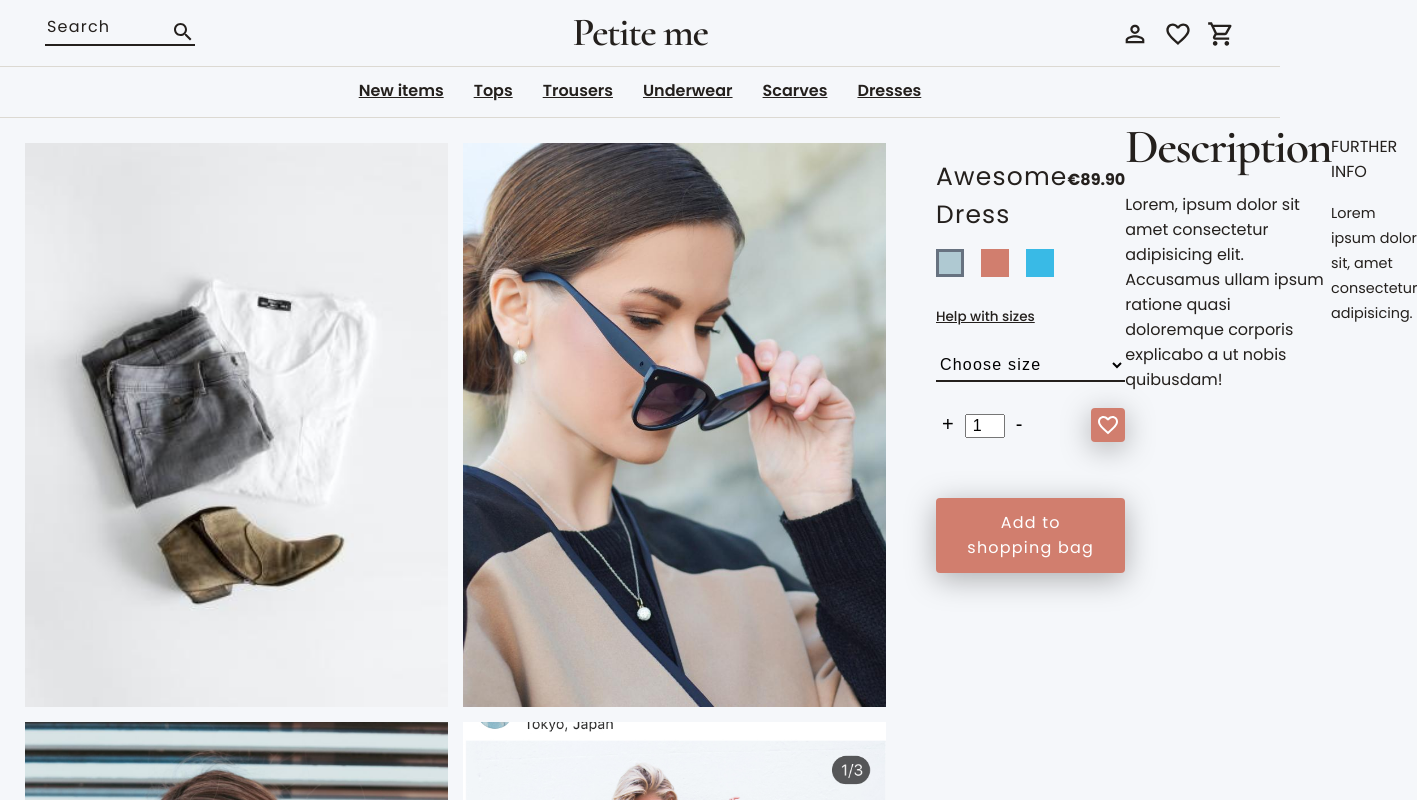
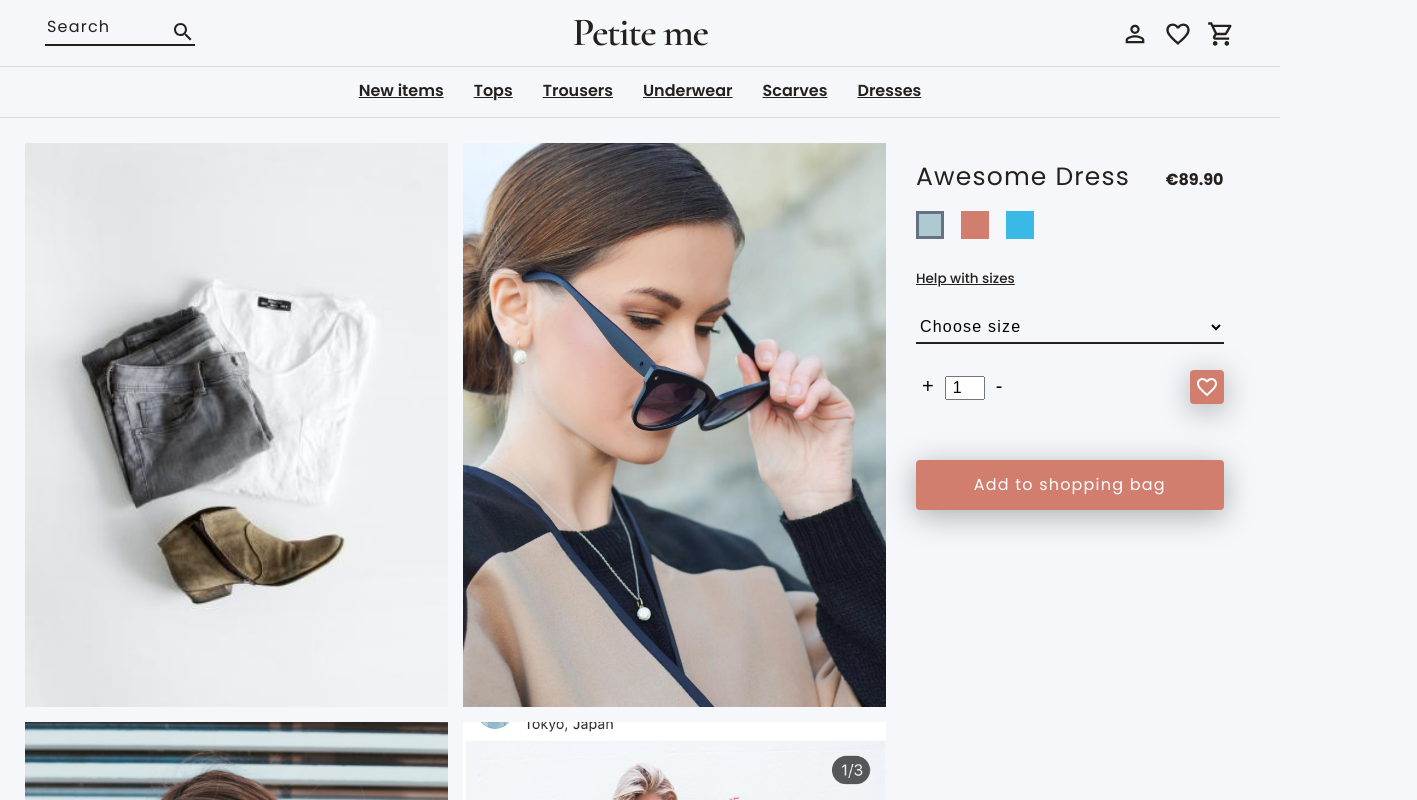
Before and after one commit to yurirech/petite-me-project, a Next.js app: page /categories/1/1 in a window 1280 px wide. Shown: the top 800 px of the page, 1417 px wide, since content can reach past the window. Built offline with nearby package versions, Linux system fonts and the light colour scheme.

Commit message:
item layout finished

```diff
--- a/pages/categories/[category]/[item_id]/index.module.scss
+++ b/pages/categories/[category]/[item_id]/index.module.scss
@@ -3,6 +3,9 @@
 .main {
 	.itemsPhotos {
 		margin-top: 2.5rem;
+		.photosGridDesktop {
+			@include hideOnMobile;
+		}
 		.swiper {
 			@include hideOnDesktop;
 			.swiperImgHolder {
@@ -88,6 +91,14 @@
 				}
 			}
 		}
+	}
+
+	.description,
+	.furtherInfo {
+		max-width: 50rem;
+		margin-left: auto;
+		margin-right: auto;
+	}
 
 	.description {
 		margin-top: 4rem;
@@ -98,7 +109,7 @@
 	}
 
 	.furtherInfo {
-			margin: 3rem 0;
+		margin: 3rem auto;
 
 		p {
 			@include moreLetterSpacing;
@@ -112,7 +123,6 @@
 		}
 	}
 }
-}
 
 @include laptopS {
 	.main {
@@ -122,22 +132,27 @@
 
 		.itemsPhotos {
 			min-width: 70%;
-			height: 100vh;
+			height: 100%;
+			max-height: 35vh;
 			overflow-y: scroll;
 
 			.photosGridDesktop {
 				display: grid;
 				grid-template-columns: 1fr 1fr;
 				grid-gap: 1.5rem;
+				justify-items: center;
 
 				.gridImgHolder {
 					width: 100%;
+					max-width: 50rem;
 				}
 			}
 		}
 
 		.info {
-			margin-left: 5rem;
+			margin-left: 3rem;
+			margin-right: 0;
+			width: 25%;
 
 			.colors {
 				justify-content: flex-start;
@@ -148,6 +163,24 @@
 				}
 			}
 		}
+		.description,
+		.furtherInfo {
+			max-width: unset;
+			margin: unset;
+			width: 50%;
+			padding: 7rem 10rem;
+
+			p {
+				@include moreLetterSpacing;
+				@include lineHeightP;
+			}
+		}
+
+		.furtherInfo {
+			p {
+				font-weight: 700;
+			}
+		}
 	}
 
 	.flex {
@@ -155,5 +188,15 @@
 		margin-left: unset;
 		margin-right: unset;
 		max-width: unset;
+		flex-wrap: wrap;
 	}
 }
+
+@include laptop {
+	.main {
+		.itemsPhotos {
+			height: 80vw;
+			max-height: 100vh;
+		}
+	}
+}
--- a/pages/categories/[category]/[item_id]/index.tsx
+++ b/pages/categories/[category]/[item_id]/index.tsx
@@ -38,29 +38,56 @@ const photos = [
 	"/img/instapic.jpg",
 ];
 
-// const photosT = [
-// 	{
-// 		color: "#AFC9D2",
-// 		photos: [
-// 			"/img/clothing-2.jpg",
-// 			"/img/clothing-2.jpg",
-// 			"/img/clothing-2.jpg",
+const test = {
+	"#AFC9D2": [
+		"/img/clothing-2.jpg",
+		"/img/clothing-2.jpg",
+		"/img/clothing-2.jpg",
+	],
+	"#D17E6E": [
+		"/img/who-are-we1.jpg",
+		"/img/who-are-we1.jpg",
+		"/img/who-are-we1.jpg",
+	],
+	"#4de639": ["/img/model-1.jpg", "/img/model-1.jpg", "/img/model-1.jpg"],
+};
 
-// 		],
-// 	},
-// 	{
-// 		color: "#D17E6E",
-// 		photos: [
-// 			"/img/who-are-we1.jpg",
-// 			"/img/who-are-we1.jpg",
-// 			"/img/who-are-we1.jpg",
-// 		],
-// 	},
-// 	{
-// 		color: "#39BAE6",
-// 		photos: ["/img/model-1.jpg", "/img/model-1.jpg", "/img/model-1.jpg"],
-// 	},
-// ];
+const photosT = [
+	{
+		color: "#AFC9D2",
+		photos: [
+			"/img/clothing-2.jpg",
+			"/img/clothing-2.jpg",
+			"/img/clothing-2.jpg",
+		],
+	},
+	{
+		color: "#D17E6E",
+		photos: [
+			"/img/who-are-we1.jpg",
+			"/img/who-are-we1.jpg",
+			"/img/who-are-we1.jpg",
+		],
+	},
+	{
+		color: "#4de639",
+		photos: ["/img/model-1.jpg", "/img/model-1.jpg", "/img/model-1.jpg"],
+	},
+];
+
+// const a = () => {
+// 	const currentColor = "#4de639";
+// 	let ui = [];
+// 	const colors = photosT.map((data) => {
+// 		if (currentColor === data.color) {
+// 			ui = data.photos;
+// 		}
+// 		return ui;
+// 	});
+// 	console.log(colors);
+// };
+
+// a();
 
 const Item = () => {
 	const router = useRouter();
@@ -116,12 +143,15 @@ const Item = () => {
 						</div>
 					</section>
 					<section className={`${styles.colors} ${styles.colorsMobile}`}>
-						{colors.map((color) => (
+						{photosT.map((color) => (
 							<span
-								key={color}
-								style={{ backgroundColor: color }}
-								className={color === selectColor ? styles.selected : null}
-								onClick={() => setSelectColor(color)}
+								key={color.color}
+								style={{ backgroundColor: color.color }}
+								className={color.color === selectColor ? styles.selected : null}
+								onClick={() => {
+									console.log(color.color);
+									return setSelectColor(color.color);
+								}}
 							></span>
 						))}
 					</section>
@@ -132,7 +162,8 @@ const Item = () => {
 								<strong>€89.90</strong>
 							</small>
 						</div>
-						<section className={`${styles.colors} ${styles.colorsDesktop}`}>
+						<div className={styles.colorsDesktop}>
+							<section className={`${styles.colors}`}>
 								{colors.map((color) => (
 									<span
 										key={color}
@@ -142,6 +173,7 @@ const Item = () => {
 									></span>
 								))}
 							</section>
+						</div>
 						<Link href="/">
 							<a>Help with sizes</a>
 						</Link>
@@ -162,21 +194,18 @@ const Item = () => {
 							</div>
 							<Button title="Add to shopping bag" />
 						</form>
-
 					</section>
 					<section className={styles.description}>
 						<h3>Description</h3>
 						<p>
 							Lorem, ipsum dolor sit amet consectetur adipisicing elit.
-								Accusamus ullam ipsum ratione quasi doloremque corporis
-								explicabo a ut nobis quibusdam!
+							Accusamus ullam ipsum ratione quasi doloremque corporis explicabo
+							a ut nobis quibusdam!
 						</p>
 					</section>
 					<section className={styles.furtherInfo}>
 						<p>FURTHER INFO</p>
-							<small>
-								Lorem ipsum dolor sit, amet consectetur adipisicing.
-							</small>
+						<small>Lorem ipsum dolor sit, amet consectetur adipisicing.</small>
 					</section>
 				</div>
 			</main>
```
Also changed, not shown: 1 other file (tests, documents, lock files or other folders). Lines whose indentation alone changed are shown as unchanged.
